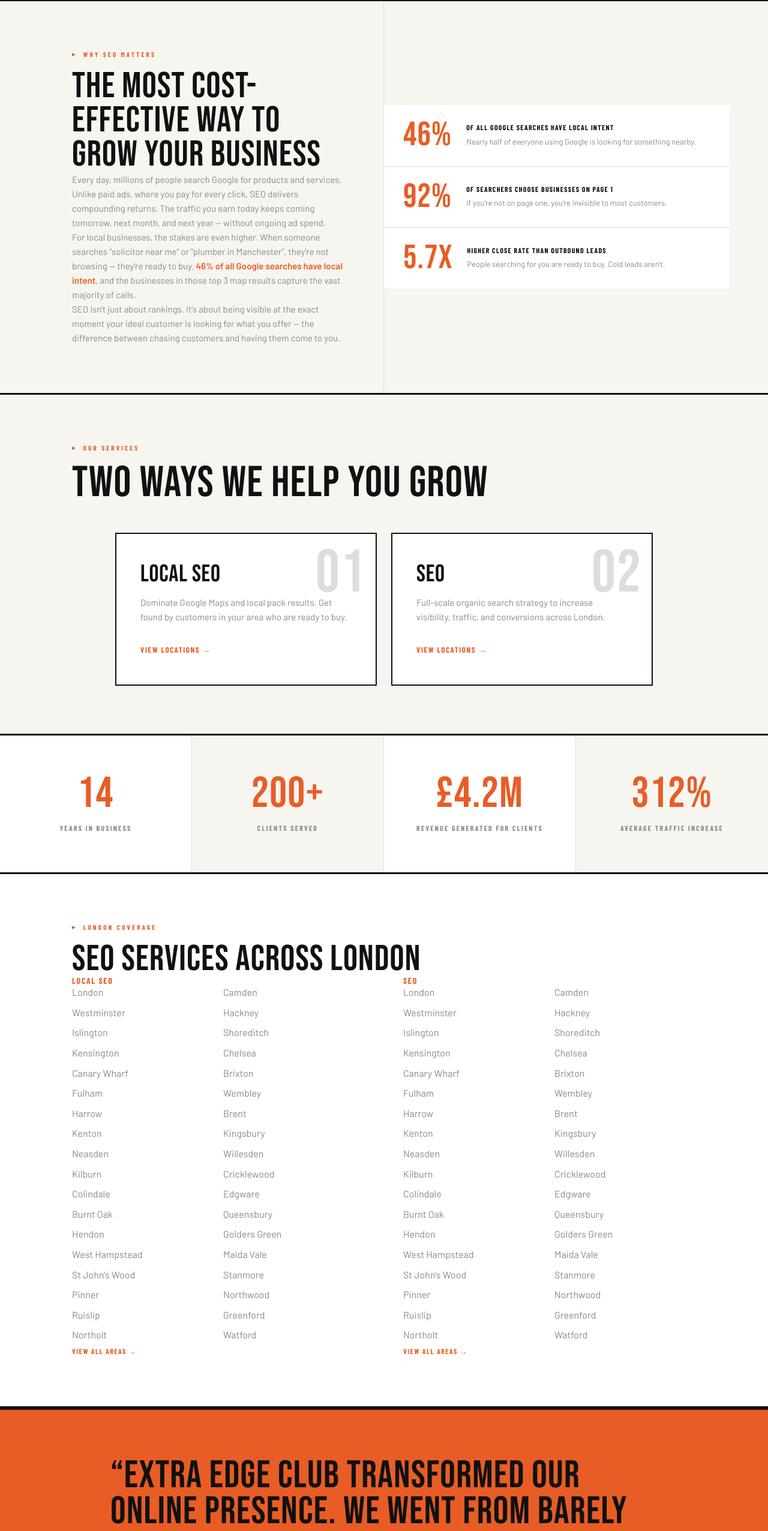
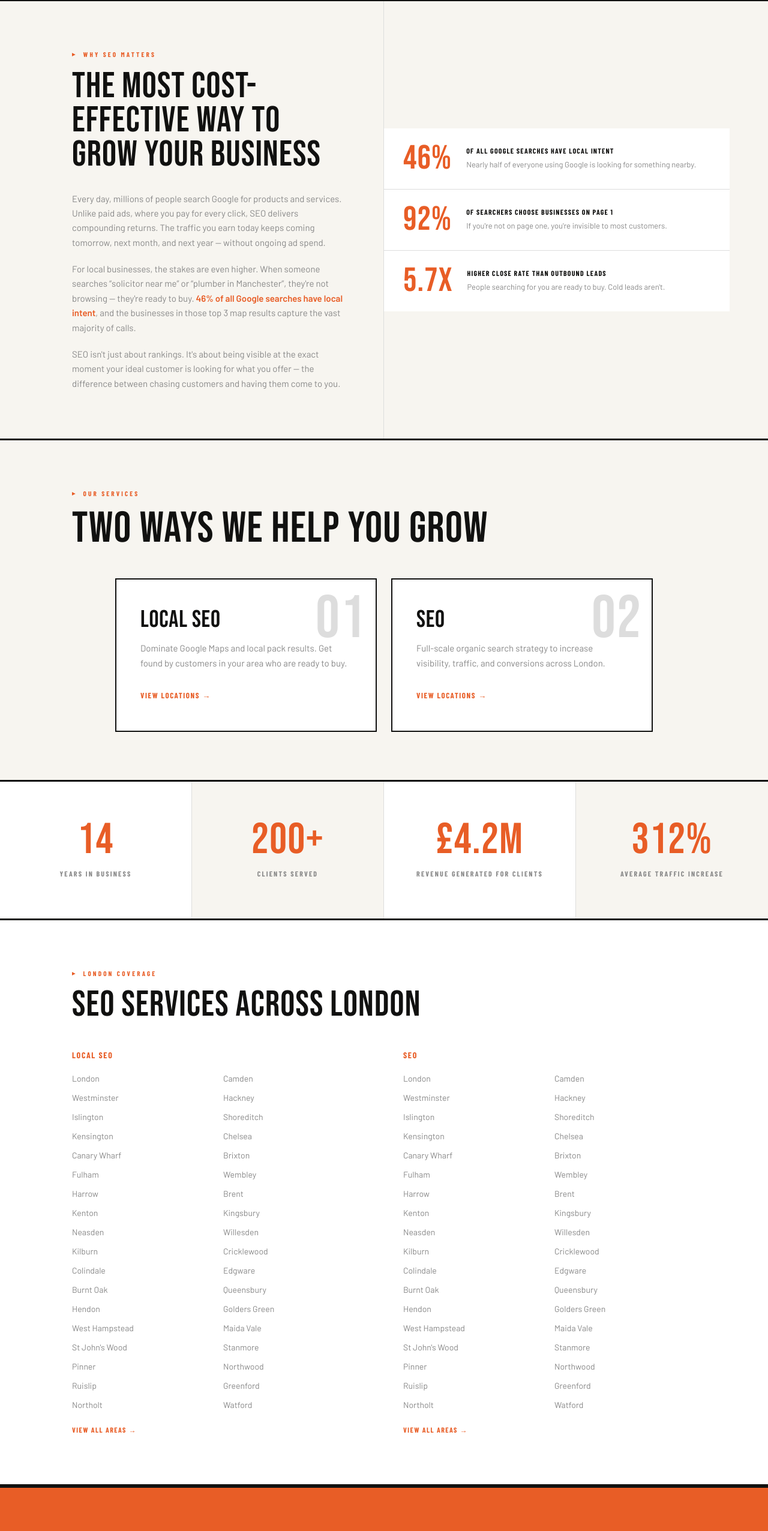
Before and after one commit to vimldn/eec6, a Next.js app: page / in a window 1280 px wide. Shown: the part 918-3470 px from the top of the page at 60% size. Built offline with nearby package versions, Linux system fonts and the light colour scheme; a web font is replaced by a local one.

Commit message:
Add files via upload

```diff
--- a/app/page.tsx
+++ b/app/page.tsx
@@ -36,12 +36,11 @@ export default function HomePage() {
           >
             <p className="section-label">Why SEO Matters</p>
             <h2
-              className="leading-[0.95] tracking-[0.02em] mb-8"
-              className="v1-headline" style={{ fontSize: 'clamp(40px, 5vw, 60px)', color: '#111110' }}
+              className="v1-headline leading-none mb-8" style={{ fontSize: 'clamp(40px, 5vw, 60px)', color: '#111110' }}
             >
               The most cost-effective way to grow your business
             </h2>
-            <div className="space-y-5 leading-relaxed" className="v1-body" style={{ fontSize: 15, color: '#888888' }}>
+            <div className="v1-body space-y-5 leading-relaxed" style={{ fontSize: 15, color: '#888888' }}>
               <p>
                 Every day, millions of people search Google for products and services. Unlike paid
                 ads, where you pay for every click, SEO delivers compounding returns. The traffic you
@@ -77,8 +76,7 @@ export default function HomePage() {
           <div className="mb-12">
             <p className="section-label">Our Services</p>
             <h2
-              className="leading-[0.95]"
-              className="v1-headline" style={{ fontSize: 'clamp(48px, 6vw, 72px)', color: '#111110' }}
+              className="v1-headline leading-none" style={{ fontSize: 'clamp(48px, 6vw, 72px)', color: '#111110' }}
             >
               Two ways we help you grow
             </h2>
@@ -95,8 +93,7 @@ export default function HomePage() {
         <div className="max-w-6xl mx-auto px-14 py-20">
           <p className="section-label">London Coverage</p>
           <h2
-            className="mb-12 leading-[0.95]"
-            className="v1-headline" style={{ fontSize: 'clamp(40px, 5vw, 60px)', color: '#111110' }}
+            className="mb-12 leading-[0.95] v1-headline" style={{ fontSize: 'clamp(40px, 5vw, 60px)', color: '#111110' }}
           >
             SEO services across London
           </h2>
@@ -105,8 +102,7 @@ export default function HomePage() {
             {services.map((service) => (
               <div key={service.slug}>
                 <h3
-                  className="mb-5 uppercase tracking-[0.1em]"
-                  className="v1-label" style={{ fontSize: 14, color: '#e85d26', letterSpacing: '0.12em' }}
+                  className="mb-5 uppercase tracking-[0.1em] v1-label" style={{ fontSize: 14, color: '#e85d26', letterSpacing: '0.12em' }}
                 >
                   {service.name}
                 </h3>
@@ -115,8 +111,7 @@ export default function HomePage() {
                     <li key={location.slug}>
                       <Link
                         href={`/${service.slug}/${location.slug}/`}
-                        className="text-sm transition-colors block py-0.5 hover:text-brand"
-                        className="v1-body" style={{ color: '#888888' }}
+                        className="text-sm transition-colors block py-0.5 hover:text-brand v1-body" style={{ color: '#888888' }}
                       >
                         {location.name}
                       </Link>
@@ -125,8 +120,7 @@ export default function HomePage() {
                 </ul>
                 <Link
                   href={`/${service.slug}/`}
-                  className="inline-block mt-5 uppercase tracking-wider transition-colors"
-                  className="v1-label" style={{ fontSize: 12, color: '#e85d26', letterSpacing: '0.12em' }}
+                  className="inline-block mt-5 uppercase tracking-wider transition-colors v1-label" style={{ fontSize: 12, color: '#e85d26', letterSpacing: '0.12em' }}
                 >
                   View all areas →
                 </Link>
```
